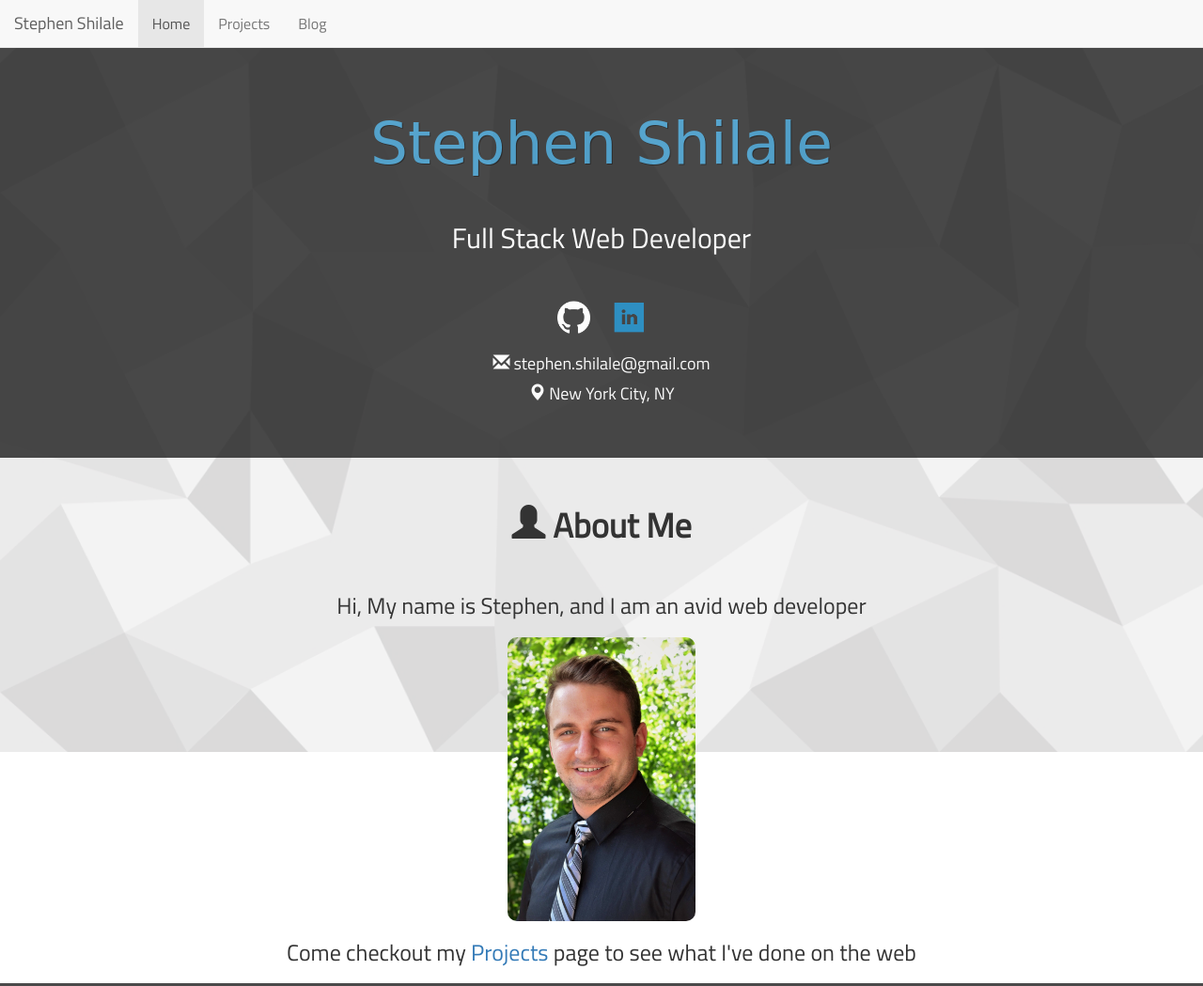
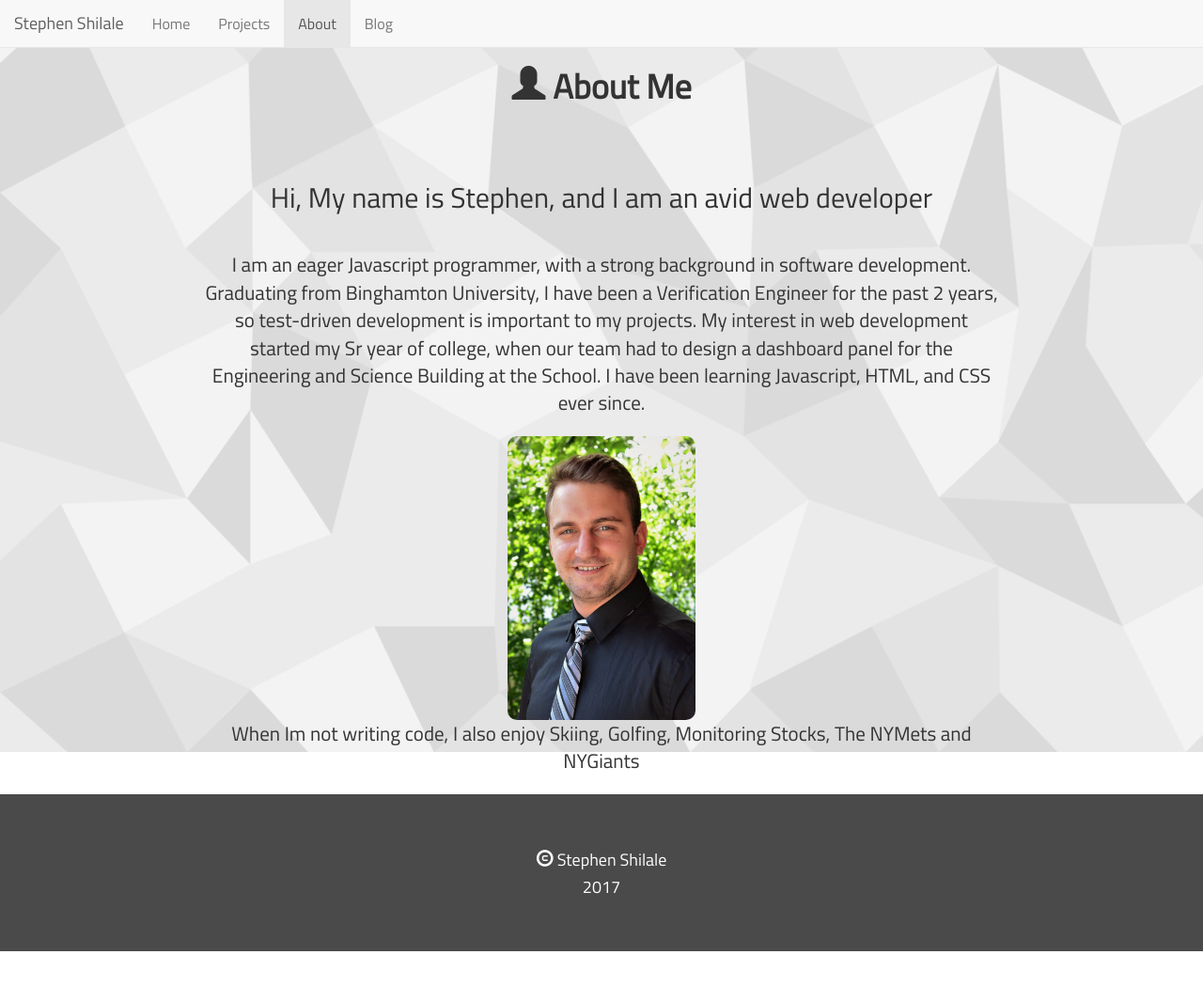
Before and after one commit to sshilal1/onlineResume, a website: page public/about.html in a window 1280 px wide. Shown: the top 1049 px of the page at 94% size. After the commit the page ends 1012 px from the top, so only its background shows below. Drawn offline with nearby package versions, Linux system fonts and the light colour scheme; a web font is replaced by a local one.

Commit message:
adding content to pages

```diff
--- a/public/about.html
+++ b/public/about.html
@@ -32,32 +32,29 @@
 		</div>
 		<div class="collapse navbar-collapse navbar-ex1-collapse">
 			<ul class="nav navbar-nav">
-				<li class="active"><a href="/">Home</a></li>
+				<li><a href="/">Home</a></li>
 				<li><a href="projects">Projects</a></li>
+				<li class="active"><a href="about">About</a></li>
 				<li><a href="blog">Blog</a></li>
 			</ul>
 		</div>
 	</div>
 </nav>
 
-<div class="jumbotron">
-  <div class="container text-center">
-    <h1>Stephen Shilale</h1>
-    <h2>Full Stack Web Developer</h2>
-	<div class="container-fluid bg-3 text-center">
-		<a href="http://github.com/sshilal1"><img class="logo-sprite" style="filter: grayscale(1) invert(1);" src="images/github-sprite.png"></a>
-		<a href="https://www.linkedin.com/in/stephen-shilale-10237169"><img class="logo-sprite" src="images/linkedin-sprite.png"></a>
+<div class="row">
+	<div class="col-sm-2"></div>
+	<div class="col-sm-8 text-center">
+		<h1 style="font-weight: bold;" ><span class="glyphicon glyphicon-user"></span> About Me</h1><br>
+		<h2>Hi, My name is Stephen, and I am an avid web developer</h2>
+		<p class="lead">I am an eager Javascript programmer, with a strong background in software development.
+		Graduating from Binghamton University, I have been a Verification Engineer for the past 2 years, so test-driven development is important to my projects.
+		My interest in web development started my Sr year of college, when our team had to design a dashboard panel for the Engineering and Science Building at the
+		School. I have been learning Javascript, HTML, and CSS ever since.
+		</p>
+		<img src="images/self3.jpg" style="width: 200px; border-radius: 10px;">
+		<p class="lead">When Im not writing code, I also enjoy Skiing, Golfing, Monitoring Stocks, The NYMets and NYGiants</p>
 	</div>
-	<h4><span class="glyphicon glyphicon-envelope"></span> stephen.shilale@gmail.com</h4>
-	<h4><span class="glyphicon glyphicon-map-marker"></span> New York City, NY</h4>
-  </div>
-</div>
-
-<div class="container-fluid bg-4 text-center">
-	<h1 style="font-weight: bold;" ><span class="glyphicon glyphicon-user"></span> About Me</h1><br>
-	<h3>Hi, My name is Stephen, and I am an avid web developer</h3>
-	<img src="images/self3.jpg" style="width: 200px; border-radius: 10px;">
-	<h3>Come checkout my <a href="projects.html">Projects</a> page to see what I've done on the web</h3>
+	<div class="col-sm-2"></div>
 </div>
 
 <div class="jumbotron" style="margin: 0;">
```
Also changed, not shown: public/blog.html (+7 -4 lines), public/index.html (+2 -1 lines), public/projects.html (+1 -39 lines).
